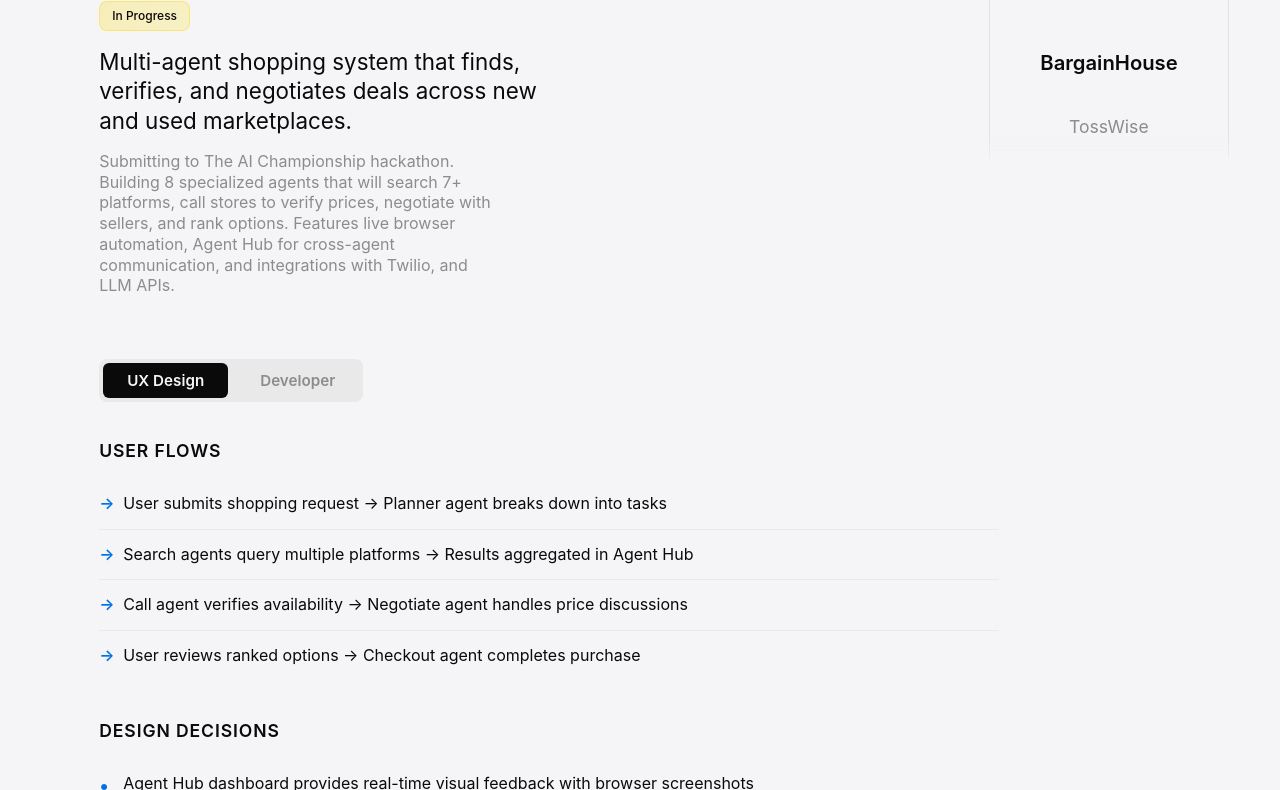
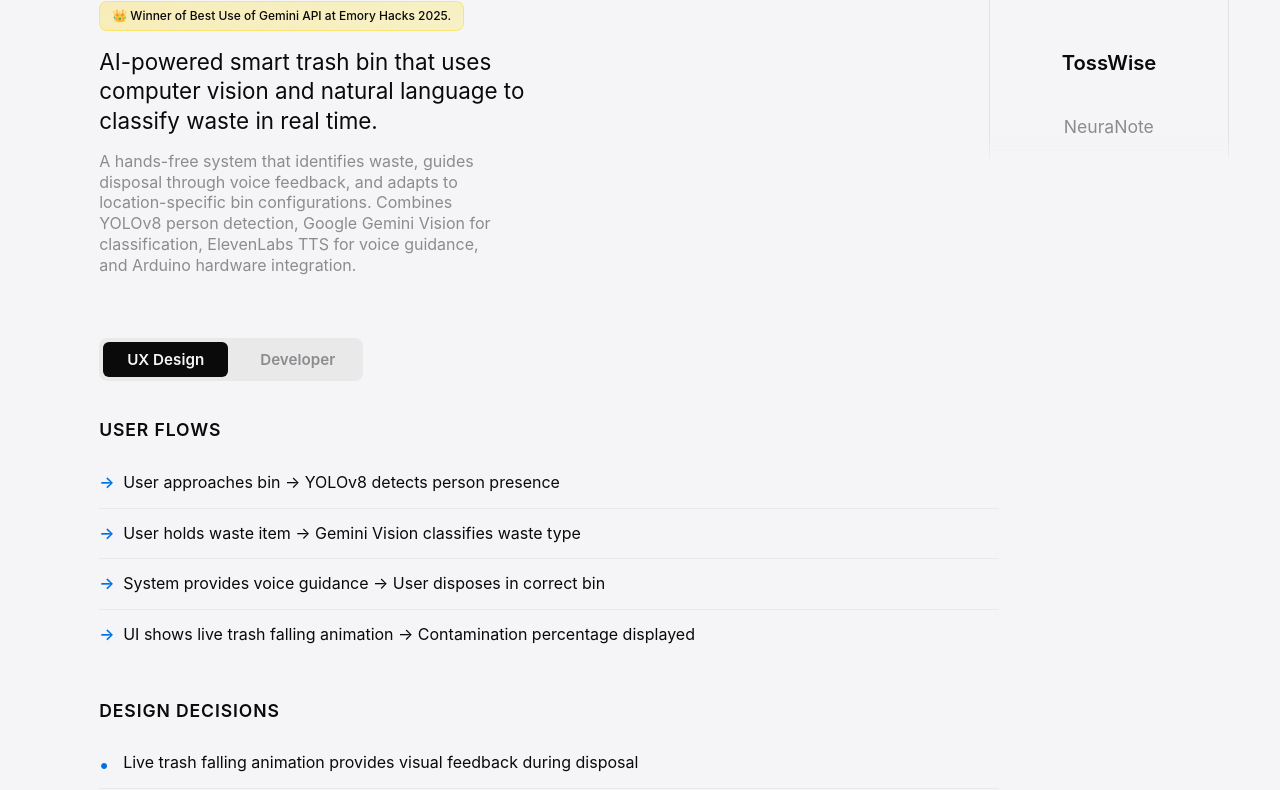
Before and after one commit to MateDort/Portfolio, a plain HTML site: page work.html in a window 1280 px wide. Shown: the part 277-1067 px from the top of the page. Drawn offline with Linux system fonts and the light colour scheme; a web font is replaced by a local one.

Commit message:
updated case studies

```diff
--- a/script.js
+++ b/script.js
@@ -27,49 +27,49 @@ const yearEntries = [
 ];
 
 const projectEntries = [
-    {
-        title: "BargainHouse",
-        copy: "Multi-agent shopping system that finds, verifies, and negotiates deals across new and used marketplaces.",
-        summary: "Submitting to The AI Championship hackathon. Building 8 specialized agents that will search 7+ platforms, call stores to verify prices, negotiate with sellers, and rank options. Features live browser automation, Agent Hub for cross-agent communication, and integrations with Twilio, and LLM APIs.",
-        repo: "https://github.com/MateDort/BargainHouse",
-        inProgress: "In Progress",
-        ux: {
-            userFlows: [
-                "User submits shopping request → Planner agent breaks down into tasks",
-                "Search agents query multiple platforms → Results aggregated in Agent Hub",
-                "Call agent verifies availability → Negotiate agent handles price discussions",
-                "User reviews ranked options → Checkout agent completes purchase"
-            ],
-            designDecisions: [
-                "Agent Hub dashboard provides real-time visual feedback with browser screenshots",
-                "Progress tracking shows step-by-step agent actions for transparency",
-                "Chakra UI components ensure consistent, accessible interface"
-            ],
-            highlights: [
-                "Designed intuitive Agent Hub for cross-agent communication visualization",
-                "Created live progress tracking UI with browser automation screenshots",
-                "Built responsive interface for monitoring multi-agent workflows"
-            ]
-        },
-        developer: {
-            architecture: [
-                "8 specialized agents: Planner, Search, Call, Negotiate, PriceTracker, SynthSummary, Arbiter, Checkout",
-                "Agent Hub for real-time cross-agent communication",
-                "Browser automation with Puppeteer for platform interactions"
-            ],
-            techStack: [
-                "Frontend: React + Chakra UI",
-                "Backend: Node.js/Express",
-                "Automation: Puppeteer, Raindrop MCP",
-                "APIs: Twilio, ElevenLabs, OpenAI/Gemini"
-            ],
-            highlights: [
-                "Building 8 specialized agents that automate shopping across Amazon, Best Buy, Facebook Marketplace, and more",
-                "Creating Agent Hub for real-time cross-agent communication and live visual feedback",
-                "Technical stack: React + Chakra UI, Node.js/Express, Puppeteer, Raindrop MCP, Twilio, ElevenLabs, OpenAI/Gemini"
-            ]
-        }
-    },
+    // {
+    //     title: "BargainHouse",
+    //     copy: "Multi-agent shopping system that finds, verifies, and negotiates deals across new and used marketplaces.",
+    //     summary: "Submitting to The AI Championship hackathon. Building 8 specialized agents that will search 7+ platforms, call stores to verify prices, negotiate with sellers, and rank options. Features live browser automation, Agent Hub for cross-agent communication, and integrations with Twilio, and LLM APIs.",
+    //     repo: "https://github.com/MateDort/BargainHouse",
+    //     inProgress: "In Progress",
+    //     ux: {
+    //         userFlows: [
+    //             "User submits shopping request → Planner agent breaks down into tasks",
+    //             "Search agents query multiple platforms → Results aggregated in Agent Hub",
+    //             "Call agent verifies availability → Negotiate agent handles price discussions",
+    //             "User reviews ranked options → Checkout agent completes purchase"
+    //         ],
+    //         designDecisions: [
+    //             "Agent Hub dashboard provides real-time visual feedback with browser screenshots",
+    //             "Progress tracking shows step-by-step agent actions for transparency",
+    //             "Chakra UI components ensure consistent, accessible interface"
+    //         ],
+    //         highlights: [
+    //             "Designed intuitive Agent Hub for cross-agent communication visualization",
+    //             "Created live progress tracking UI with browser automation screenshots",
+    //             "Built responsive interface for monitoring multi-agent workflows"
+    //         ]
+    //     },
+    //     developer: {
+    //         architecture: [
+    //             "8 specialized agents: Planner, Search, Call, Negotiate, PriceTracker, SynthSummary, Arbiter, Checkout",
+    //             "Agent Hub for real-time cross-agent communication",
+    //             "Browser automation with Puppeteer for platform interactions"
+    //         ],
+    //         techStack: [
+    //             "Frontend: React + Chakra UI",
+    //             "Backend: Node.js/Express",
+    //             "Automation: Puppeteer, Raindrop MCP",
+    //             "APIs: Twilio, ElevenLabs, OpenAI/Gemini"
+    //         ],
+    //         highlights: [
+    //             "Building 8 specialized agents that automate shopping across Amazon, Best Buy, Facebook Marketplace, and more",
+    //             "Creating Agent Hub for real-time cross-agent communication and live visual feedback",
+    //             "Technical stack: React + Chakra UI, Node.js/Express, Puppeteer, Raindrop MCP, Twilio, ElevenLabs, OpenAI/Gemini"
+    //         ]
+    //     }
+    // },
     {
         title: "TossWise",
         copy: "AI-powered smart trash bin that uses computer vision and natural language to classify waste in real time.",
@@ -116,6 +116,50 @@ const projectEntries = [
         }
     },
     {
+        title: "NeuraNote",
+        copy: "Cross-platform mobile app that uses AI to transform audio recordings into structured notes, quizzes, and study materials.",
+        summary: "Built with React Native and Expo, NeuraNote combines real-time transcription, GPT-4, and offline AI to support learning workflows. Features live transcription, AI note generation, interactive quizzes, multi-language support, and offline functionality with local AI fallback.",
+        repo: "https://github.com/MateDort/SmartNotes",
+        ux: {
+            userFlows: [
+                "First-time user: Login/Signup → Onboarding with technique selection → Personalized greeting on Home",
+                "Recording: Home → Start Recording → Live Transcription → AI Chat (optional) → Stop → Processing with mini-game → Notes Screen",
+                "Study: Home → Select Note → Notes Screen → [Notes | Must Know | Quiz | AI Chat | Transcript] tabs"
+            ],
+            designDecisions: [
+                "Minimal cognitive load: clear actions, immediate feedback with typewriter greeting effect",
+                "Progressive disclosure: tab-based navigation (5 tabs) shows what's needed when needed",
+                "Delightful waiting: T-Rex mini-game during processing reduces perceived wait time",
+                "Color system: Sky Blue (#9DBCD4) for trust, Beige (#F8F5F0) background reduces eye strain, Graphite (#2C2C2C) text for readability"
+            ],
+            highlights: [
+                "Designed responsive system supporting 5 screen size categories (Very Small to Large Tablet)",
+                "Created T-Rex mini-game during processing to reduce perceived wait time and increase engagement",
+                "Built tab-based navigation with smooth transitions for intuitive feature discovery"
+            ]
+        },
+        developer: {
+            architecture: [
+                "Hybrid transcription: Device transcript for speed, Whisper API for accuracy (< 14 min recordings)",
+                "Hybrid AI system: GPT-4 + Serper API (online), Ollama/Llama 3.2 (offline) with seamless fallback",
+                "SQLite database with user-scoped data: users, notes, quiz_results, chat_messages, game_scores tables",
+                "React Native 0.81.5 + Expo SDK 54 with TypeScript, React Navigation 7.x, i18next for internationalization"
+            ],
+            techStack: [
+                "Frontend: React Native, TypeScript 5.9.2, Expo SDK 54",
+                "Database: SQLite (expo-sqlite) with migration system",
+                "AI Services: OpenAI GPT-4, Whisper API, Ollama (offline fallback)",
+                "Audio: Expo AV, Expo Audio for recording and playback",
+                "Navigation: React Navigation 7.x, State: React Hooks + Context API"
+            ],
+            highlights: [
+                "Implemented hybrid transcription strategy: device transcript for instant feedback, Whisper for accuracy, automatic fallback for long recordings",
+                "Built graceful error handling with retry logic, exponential backoff, and offline support via Ollama",
+                "Created responsive design system with dynamic font scaling and flexible layouts for 5 screen size categories"
+            ]
+        }
+    },
+    {
         title: "C.L.I.M.A",
         copy: "Precision agriculture platform that helps farmers make smarter decisions using NASA technology.",
         summary: "2nd place at HackATL 2025 (NASA Technology Transfer Program). Built in 48 hours with teammates Brody Weinfurtner, Jack Bashaw, and Leah Loukedis. Combines two NASA technologies: HSEG (Hierarchical Segmentation Engine) for pixel-level farmland segmentation into distinct soil and crop zones, and MERRA/AS & Climate Analytics as a Service for weather pattern forecasting. Provides hyper-local, data-driven insights so farmers can optimize irrigation, fertilizer, and planting strategies while preparing for climate challenges.",
@@ -158,47 +202,50 @@ const projectEntries = [
             ]
         }
     },
-    // {
-    //     title: "SkillShipping",
-    //     copy: "Talent exchange marketplace matching athletes with emerging startups.",
-    //     summary: "Rapid experimentation led to a matchmaking flow inspired by relay races.",
-    //     repo: "https://github.com/MateDort/SkillShipping",
-    //     ux: {
-    //         userFlows: [
-    //             "Athlete creates profile with video intro → Startup browses talent pool",
-    //             "Matchmaking algorithm suggests matches → Both parties review profiles",
-    //             "Contextual video intros provide authentic connection → Automated contracts generated",
-    //             "Match confirmed → Contract packets ship in <5 minutes"
-    //         ],
-    //         designDecisions: [
-    //             "Matchmaking flow inspired by relay races creates engaging user experience",
-    //             "Contextual video intros replace static profiles for better connection",
-    //             "Streamlined contract flow reduces friction in the matching process"
-    //         ],
-    //         highlights: [
-    //             "Designed matchmaking flow inspired by relay races",
-    //             "Tripled weekly matches using contextual video intros",
-    //             "Created streamlined contract generation process"
-    //         ]
-    //     },
-    //     developer: {
-    //         architecture: [
-    //             "Matchmaking algorithm for athlete-startup pairing",
-    //             "Video upload and processing system",
-    //             "Automated contract generation and delivery"
-    //         ],
-    //         techStack: [
-    //             "Video Processing: Contextual video intro system",
-    //             "Automation: Contract packet generation",
-    //             "Matching: Algorithm-based pairing system"
-    //         ],
-    //         highlights: [
-    //             "Automated contract packets to ship in <5 minutes",
-    //             "Built video processing pipeline for contextual intros",
-    //             "Developed matchmaking algorithm that tripled weekly matches"
-    //         ]
-    //     }
-    // },
+    {
+        title: "SkillShipping",
+        copy: "Adaptive learning mobile app that uses AI to create personalized, dynamic learning experiences that adapt in real-time to each learner's unique profile.",
+        summary: "Built with React Native and Expo, SkillShipping transforms traditional static courses into intelligent, evolving learning journeys. Features include adaptive content generation, comprehensive file processing for project grading with GPT Vision, real-time learning analytics, and a Learning DNA system that creates unique learning identities.",
+        repo: "https://github.com/MateDort/SkillShipping",
+        ux: {
+            userFlows: [
+                "Onboarding: Welcome → Skill Input → Level Selection → Duration Preference → Goal Setting → Content Type Preferences → Course Generation (30-60s)",
+                "Learning Loop: Course Screen → 'Up Next' Ribbon → Lecture Screen (Reading/Quiz/Project) → Completion & Feedback → Next Content Generation (Adaptive) → Loop continues",
+                "Project Grading: Project Screen → Upload Files (PDF/DOCX/Images) → File Preview → Grade Project → Processing → Results (Pass/Fail, Score, Feedback) → Re-grade if needed"
+            ],
+            designDecisions: [
+                "Invisible intelligence: Adaptive system works behind scenes—users experience content that 'just feels right' without seeing complex algorithms",
+                "Progressive disclosure: Single-page onboarding with visual progress, advanced features (Learning DNA, 3D Map) unlock after engagement",
+                "Enhanced reading format: Short paragraphs, strategic whitespace, ASCII diagrams, micro-hooks, conversational tone—feels like discovery, not homework",
+                "Real project grading: Native file pickers, GPT Vision for images, detailed feedback showing what GPT 'saw', re-grade option reduces anxiety"
+            ],
+            highlights: [
+                "Designed adaptive learning system with invisible intelligence—users feel personalized content without seeing the algorithm",
+                "Created enhanced reading format with rhythm, pacing, ASCII diagrams, and micro-hooks that increased content engagement",
+                "Built intelligent project grading with multi-format support (PDF, DOCX, images), GPT Vision integration, and robust score extraction"
+            ]
+        },
+        developer: {
+            architecture: [
+                "Adaptive Content Generation: ComprehensiveLearningTracker analyzes learning data, identifies gaps, builds personalized GPT prompts, validates content alignment",
+                "Multi-layer file reading: Layer 1 (direct text), Layer 2 (PDFLib for binary PDFs), Layer 3 (smart filename analysis) with graceful fallbacks",
+                "GPT Vision integration: Base64 image encoding, multi-image support, detailed visual content analysis for project grading",
+                "SQLite database: learning_sessions, ai_interactions, quiz_attempts, project_submissions, user_progress tables with user-scoped data"
+            ],
+            techStack: [
+                "Frontend: React Native 0.81.4, Expo ~54.0.12, TypeScript 5.9.2",
+                "AI Services: OpenAI GPT-4, GPT-4o (Vision), Whisper API",
+                "File Processing: expo-document-picker, expo-image-picker, expo-file-system/legacy, react-native-pdf-lib",
+                "Database: Expo SQLite 16.0.8 with migration system",
+                "State: React Hooks (useState, useRef, useEffect), Context API"
+            ],
+            highlights: [
+                "Implemented hybrid adaptive system: real-time learning analysis tracks every interaction, gap-focused content addresses weaknesses, goal-oriented alignment",
+                "Built multi-layer file reading with fallbacks: ~90% success rate, handles PDFs (binary/text), DOCX, images with base64 encoding for GPT Vision",
+                "Created robust score extraction system: multi-pattern regex parsing from free-form GPT responses, 80% pass/fail threshold, comprehensive error handling"
+            ]
+        }
+    },
     // {
     //     title: "NeuraNote",
     //     copy: "Thought-capture notebook with on-device vector embeddings.",
--- a/styles.css
+++ b/styles.css
@@ -42,6 +42,7 @@ body {
     padding: 4vw clamp(1.5rem, 4vw, 4rem);
     gap: 2rem;
     overflow-x: hidden;
+    position: relative;
 }
 
 body.page--work {
@@ -51,9 +52,9 @@ body.page--work {
 }
 
 .menu-button {
-    position: fixed;
-    top: 1rem;
-    left: calc(clamp(1.5rem, 4vw, 4rem) + clamp(2rem, 4vw, 3rem) + 7rem);
+    position: absolute;
+    top: clamp(1.5rem, 4vw, 4rem);
+    left: clamp(1.5rem, 4vw, 4rem);
     z-index: 1000;
     background: transparent;
     border: none;
@@ -67,9 +68,9 @@ body.page--work {
 
 
 .menu-dropdown {
-    position: fixed;
-    top: 4.5rem;
-    left: calc(clamp(1.5rem, 4vw, 4rem) + clamp(2rem, 4vw, 3rem) + 7rem);
+    position: absolute;
+    top: calc(clamp(1.5rem, 4vw, 4rem) + 3.5rem);
+    left: clamp(1.5rem, 4vw, 4rem);
     z-index: 999;
     background: rgba(255, 255, 255, 0.85);
     backdrop-filter: blur(20px);
@@ -116,6 +117,7 @@ body.page--work {
     grid-template-columns: minmax(0, 2.2fr) auto;
     gap: 6rem;
     padding: clamp(2rem, 4vw, 3rem);
+    position: relative;
 }
 
 .grid--home {
@@ -564,14 +566,17 @@ h1 {
 
 @media (max-width: 960px) {
     .menu-button {
-        top: 0.75rem;
-        left: 0.75rem;
+        top: 2rem;
+        left: 1.5rem;
         font-size: 1.56rem;
     }
     .menu-dropdown {
-        top: 4rem;
-        left: 0.75rem;
+        top: calc(2rem + 3.5rem);
+        left: 1.5rem;
         min-width: 260px;
+    }
+    body {
+        padding: 2rem 1.5rem;
     }
     .view-toggle {
         width: 100%;
@@ -595,11 +600,6 @@ h1 {
         display: inline-flex;
         position: static;
         margin-bottom: 0;
-    }
-    body {
-        padding: 2rem 1.5rem;
-        gap: 1.5rem;
-        height: auto;
     }
     .grid {
         grid-template-columns: 1fr;
```
